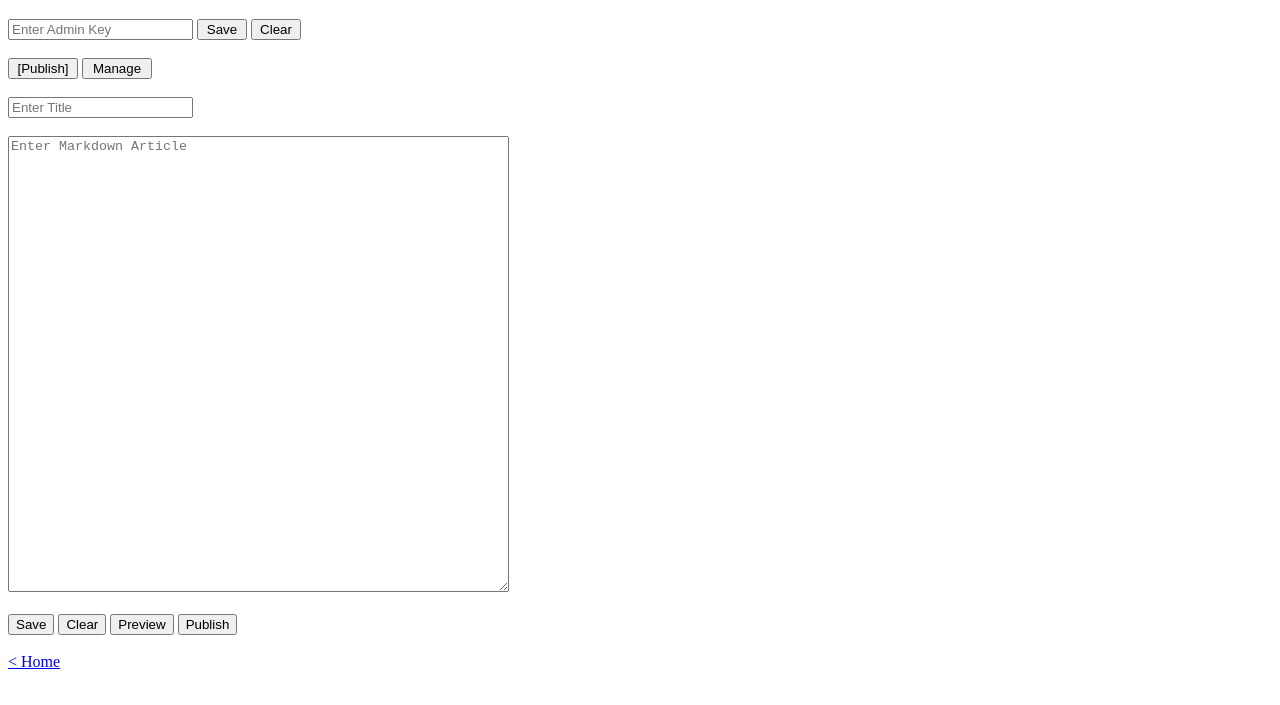
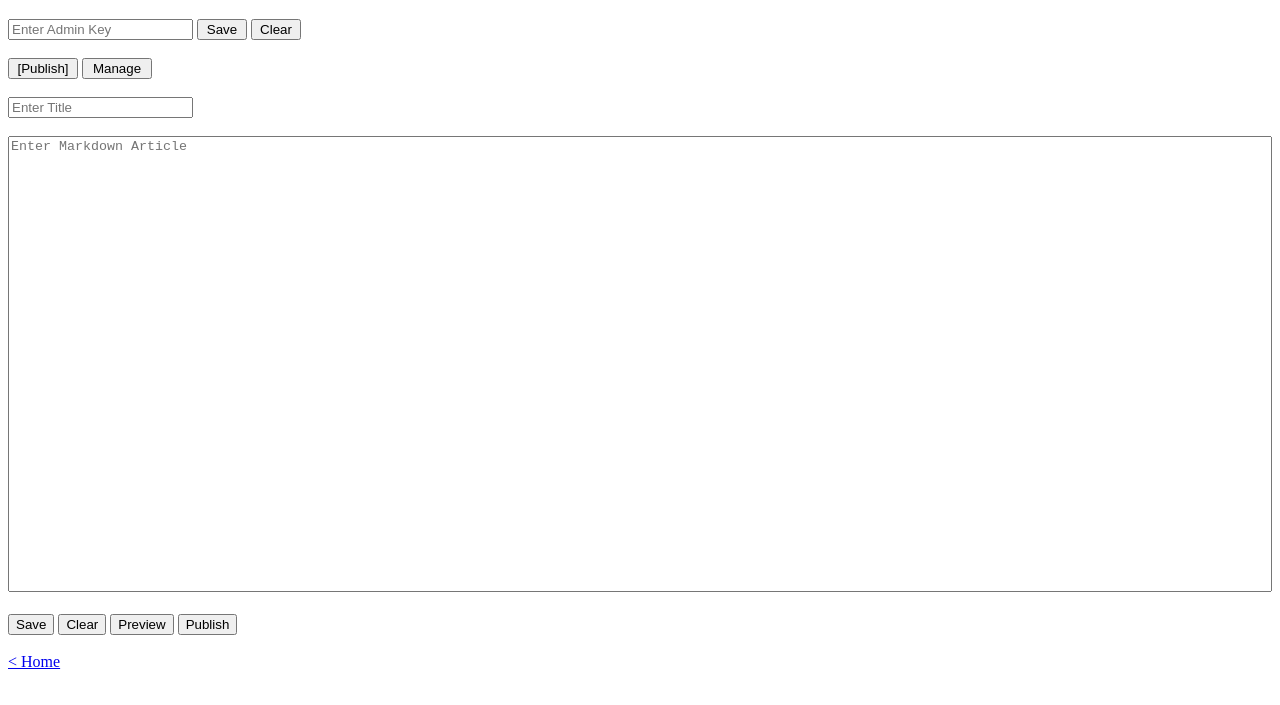
Before and after one commit to luikash/lknews, a plain HTML site: page admin.html in a window 1280 px wide. Shown: the part 61-766 px from the top of the page. Drawn offline with Linux system fonts and the light colour scheme.

Commit message:
make textarea use whole screen width

```diff
--- a/admin.html
+++ b/admin.html
@@ -20,7 +20,7 @@
         <span id="publish_tab">
             <input id="input_title" placeholder="Enter Title" type="text">
             <br><br>
-            <textarea id="input_content" placeholder="Enter Markdown Article" rows="30" cols="60"></textarea>
+            <textarea id="input_content" placeholder="Enter Markdown Article" rows="30" style="width: 100%; box-sizing: border-box; resize: none;"></textarea>
             <br><br>
             <button onclick="save_content()">Save</button>
             <button onclick="clear_content()">Clear</button>
```
